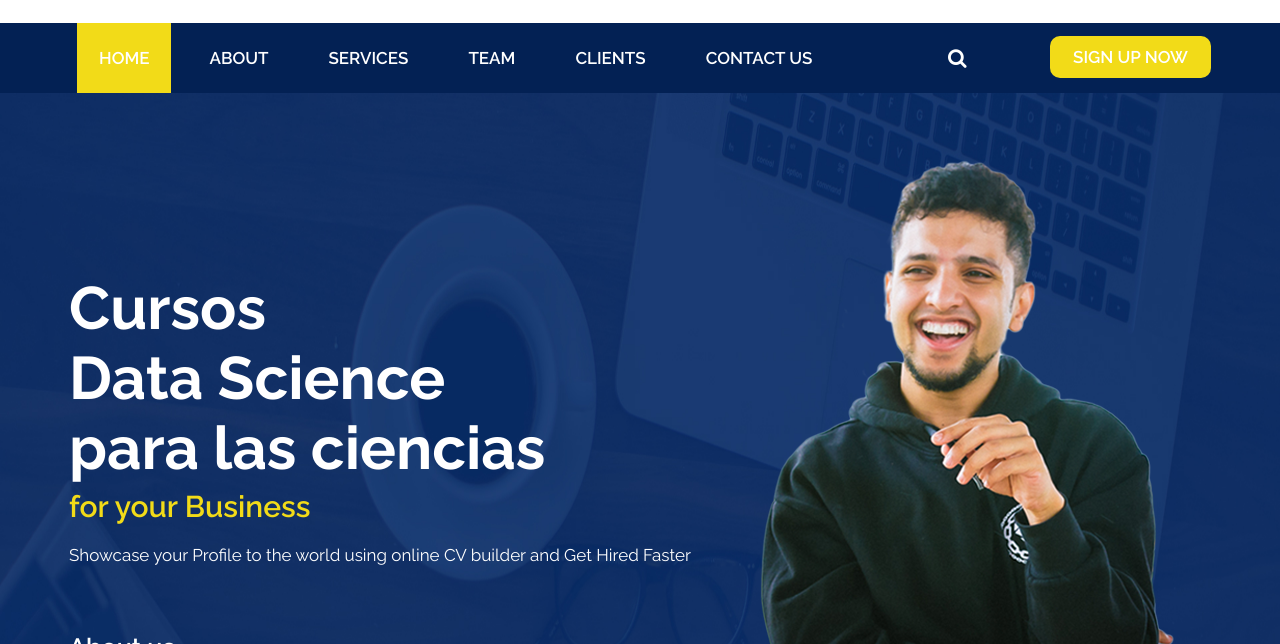
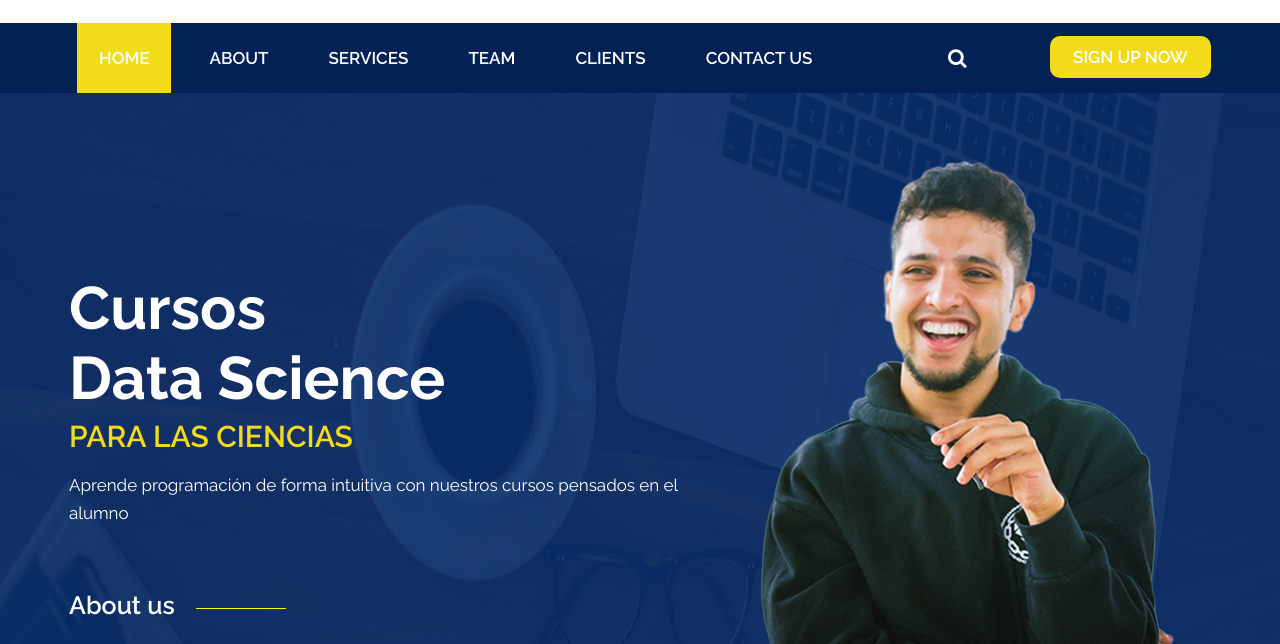
Before and after one commit to EnhancerAcademy/enhancer, a plain HTML site: page index.html in a window 1280 px wide. Shown: the part 155-799 px from the top of the page. Drawn offline with nearby package versions, Linux system fonts and the light colour scheme.

Commit message:
Update index.html

```diff
--- a/index.html
+++ b/index.html
@@ -149,9 +149,9 @@
          <div class="row">
             <div class="col-md-7 col-lg-7">
                <div class="text-bg">
-                  <h1>Cursos <br>Data Science<br>para las ciencias</h1>
-                  <span>for your Business</span>
-                  <p>Showcase your Profile to the world using online CV builder and Get Hired Faster</p>
+                  <h1>Cursos <br>Data Science</h1>
+                  <span>PARA LAS CIENCIAS</span>
+                  <p>Aprende programación de forma intuitiva con nuestros cursos pensados en el alumno</p>
                   <a href="#">About us</a>
                </div>
             </div>
```
